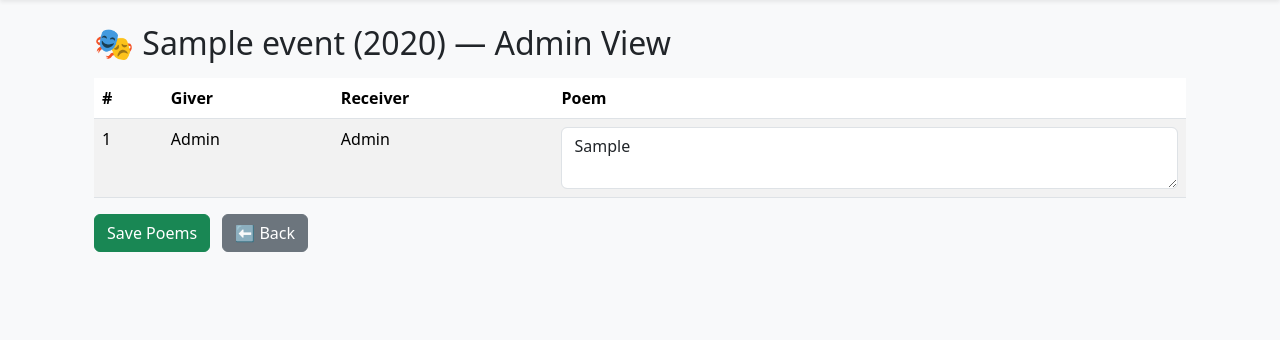
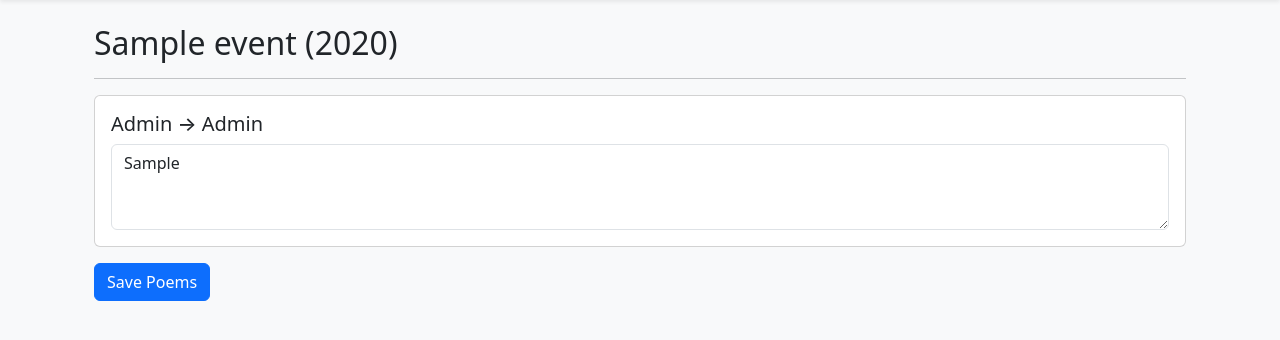
Before and after one commit to GCodec89/Secret-Santa-Demo, a Flask app: page /event/1/view in a window 1280 px wide. Shown: the part 56-396 px from the top of the page. Run offline with Flask 3, Linux system fonts and the light colour scheme; a user stored in the database is signed in; tables that the repository leaves empty hold one stand-in row (values such as "Sample post").

Commit message:
Fix poems form action after route unification

```diff
--- a/app/templates/poems_view.html
+++ b/app/templates/poems_view.html
@@ -1,79 +1,38 @@
 {% extends "base.html" %} {% block content %}
 <div class="container mt-4">
-  <h2>
-    🎭 {{ event.name }} ({{ event.year }}) {% if current_user.is_admin_flag %} —
-    Admin View {% else %} — Event Finished {% endif %}
-  </h2>
+  <h2>{{ event.name }} ({{ event.year }})</h2>
+  <hr />
 
-  {% if assignments %}
   <form
     method="POST"
-    action="{% if current_user.is_admin_flag %}{{ url_for('admin.save_poems', event_id=event.id) }}{% else %}{{ url_for('secret.save_my_poem', event_id=event.id) }}{% endif %}"
+    action="{% if current_user.is_admin_flag %}
+                     {{ url_for('admin.view_event', event_id=event.id) }}
+                  {% else %}
+                     {{ url_for('secret.view_event', event_id=event.id) }}
+                  {% endif %}"
   >
-    <table class="table table-striped mt-3">
-      <thead>
-        <tr>
-          <th>#</th>
-          <th>Giver</th>
-          <th>Receiver</th>
-          <th>Poem</th>
-        </tr>
-      </thead>
-      <tbody>
-        {% for assignment in assignments %}
-        <tr>
-          <td>{{ loop.index }}</td>
-          <td>{{ assignment.giver.name }}</td>
-          <td>{{ assignment.receiver.name }}</td>
-          <td>
-            {% if current_user.is_admin_flag %}
-            <!-- Admin can edit all -->
-            <textarea
-              name="poem_{{ assignment.id }}"
-              class="form-control"
-              rows="2"
-            >
-{{ assignment.poem or '' }}</textarea
-            >
-            {% elif assignment.giver_id == current_user.id %}
-            <!-- User can edit own poem -->
-            <textarea
-              name="poem_{{ assignment.id }}"
-              class="form-control"
-              rows="2"
-              placeholder="Write here your poem..."
-            >
-{{ assignment.poem or '' }}</textarea
-            >
-            {% else %}
-            <!-- Other poems read-only -->
-            {% if assignment.poem %}
-            <span class="text-success">{{ assignment.poem }}</span>
-            {% else %}
-            <span class="text-muted fst-italic">Still not sent</span>
-            {% endif %} {% endif %}
-          </td>
-        </tr>
-        {% endfor %}
-      </tbody>
-    </table>
+    {% for assignment in assignments %}
+    <div class="card mb-3">
+      <div class="card-body">
+        <h5>{{ assignment.giver.name }} → {{ assignment.receiver.name }}</h5>
 
-    <button
-      type="submit"
-      class="btn {% if current_user.is_admin_flag %}btn-success{% else %}btn-primary{% endif %}"
-    >
-      {% if current_user.is_admin_flag %}Save Poems{% else %}💾 Save my poem{%
-      endif %}
-    </button>
-    <a
-      href="{% if current_user.is_admin_flag %}{{ url_for('admin.events') }}{% else %}{{ url_for('main.dashboard') }}{% endif %}"
-      class="btn btn-secondary ms-2"
-    >
-      ⬅ Back
-    </a>
+        {% if current_user.is_admin_flag or assignment.giver_id ==
+        current_user.id %}
+        <textarea
+          class="form-control mt-2"
+          name="poem_{{ assignment.id }}"
+          rows="3"
+        >
+{{ assignment.poem or "" }}</textarea
+        >
+        {% else %}
+        <p class="mt-2">{{ assignment.poem or "No poem yet." }}</p>
+        {% endif %}
+      </div>
+    </div>
+    {% endfor %}
+
+    <button type="submit" class="btn btn-primary">Save Poems</button>
   </form>
-  {% else %}
-  <p>No assignments yet.</p>
-  {% endif %}
 </div>
 {% endblock %}
```
